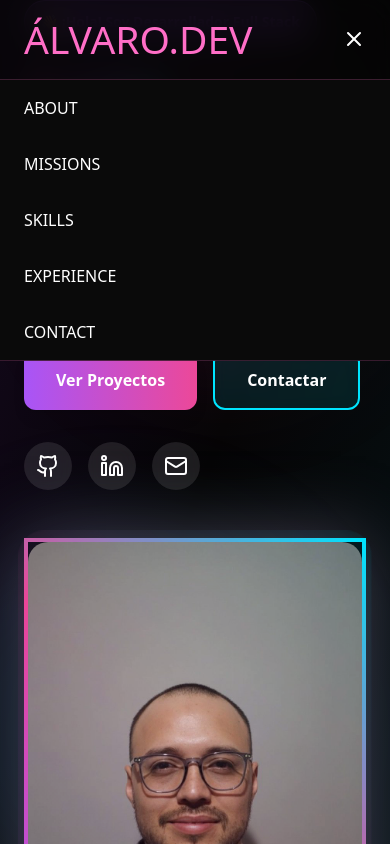
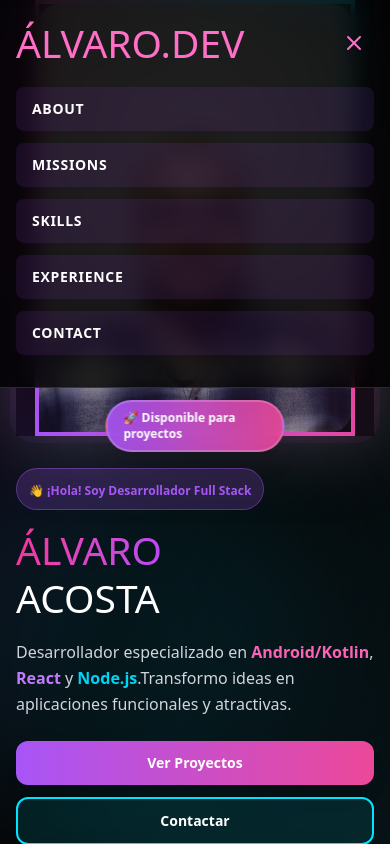
Before and after one commit to barvaro0411/portfolio-gta, a React (Vite) app: page / in a window 390 px wide. Both pictures are taken after a click on the button 354 px from the left and 39 px from the top of the page. Shown: the top 844 px of the page. Built offline with nearby package versions, Linux system fonts and the light colour scheme.

Commit message:
Fix: responsive navbar logo for mobile

```diff
--- a/src/components/Hero.jsx
+++ b/src/components/Hero.jsx
@@ -7,13 +7,13 @@ const Hero = () => {
   }
 
   return (
-    <section className="min-h-screen flex items-center justify-center px-6 relative overflow-hidden">
+    <section className="min-h-screen flex items-center justify-center px-4 sm:px-6 relative overflow-hidden">
       {/* Gradientes de fondo */}
       <div className="absolute inset-0 bg-gradient-to-br from-purple-900/20 via-transparent to-cyan-900/20" />
       <div className="absolute top-20 left-20 w-72 h-72 bg-pink-500/10 rounded-full blur-3xl" />
       <div className="absolute bottom-20 right-20 w-96 h-96 bg-cyan-500/10 rounded-full blur-3xl" />
 
-      <div className="max-w-7xl mx-auto grid md:grid-cols-2 gap-12 items-center relative z-10">
+      <div className="max-w-7xl mx-auto grid md:grid-cols-2 gap-8 md:gap-12 items-center relative z-10">
         {/* Contenido de texto */}
         <motion.div
           initial={{ opacity: 0, x: -50 }}
@@ -24,13 +24,13 @@ const Hero = () => {
             initial={{ opacity: 0, y: 20 }}
             animate={{ opacity: 1, y: 0 }}
             transition={{ delay: 0.2 }}
-            className="inline-block px-4 py-2 rounded-full mb-6 backdrop-blur"
+            className="inline-block px-3 sm:px-4 py-2 rounded-full mb-4 sm:mb-6 backdrop-blur"
             style={{
               backgroundColor: 'rgba(168, 85, 247, 0.2)',
               border: '1px solid rgba(168, 85, 247, 0.4)'
             }}
           >
-            <span style={{ color: '#A855F7' }} className="font-bold text-sm">
+            <span style={{ color: '#A855F7' }} className="font-bold text-xs sm:text-sm">
               👋 ¡Hola! Soy Desarrollador Full Stack
             </span>
           </motion.div>
@@ -39,26 +39,25 @@ const Hero = () => {
             initial={{ opacity: 0, y: 20 }}
             animate={{ opacity: 1, y: 0 }}
             transition={{ delay: 0.3 }}
-            className="font-display text-6xl md:text-8xl mb-6 leading-tight"
+            className="font-display text-5xl sm:text-6xl md:text-7xl lg:text-8xl mb-4 sm:mb-6 leading-tight"
           >
-            <span className="bg-gradient-to-r from-pink-500 via-purple-500 to-cyan-500 bg-clip-text text-transparent">
+            <span className="bg-gradient-to-r from-pink-500 via-purple-500 to-cyan-500 bg-clip-text text-transparent block">
               ÁLVARO
             </span>
-            <br />
-            <span className="text-white">ACOSTA</span>
+            <span className="text-white block">ACOSTA</span>
           </motion.h1>
 
           <motion.p
             initial={{ opacity: 0, y: 20 }}
             animate={{ opacity: 1, y: 0 }}
             transition={{ delay: 0.4 }}
-            className="text-xl text-gray-300 mb-8 leading-relaxed"
+            className="text-base sm:text-lg md:text-xl text-gray-300 mb-6 sm:mb-8 leading-relaxed"
           >
             Desarrollador especializado en{' '}
             <span className="text-pink-400 font-bold">Android/Kotlin</span>,{' '}
             <span className="text-purple-400 font-bold">React</span> y{' '}
             <span className="text-cyan-400 font-bold">Node.js</span>.
-            <br />
+            <br className="hidden sm:block" />
             Transformo ideas en aplicaciones funcionales y atractivas.
           </motion.p>
 
@@ -66,13 +65,13 @@ const Hero = () => {
             initial={{ opacity: 0, y: 20 }}
             animate={{ opacity: 1, y: 0 }}
             transition={{ delay: 0.5 }}
-            className="flex flex-wrap gap-4"
+            className="flex flex-col sm:flex-row flex-wrap gap-3 sm:gap-4"
           >
             <motion.button
               whileHover={{ scale: 1.05, boxShadow: '0 0 20px rgba(168, 85, 247, 0.6)' }}
               whileTap={{ scale: 0.95 }}
               onClick={scrollToProjects}
-              className="px-8 py-4 rounded-xl font-bold text-white shadow-lg transition cursor-pointer"
+              className="px-6 sm:px-8 py-3 sm:py-4 rounded-xl font-bold text-white shadow-lg transition cursor-pointer text-sm sm:text-base w-full sm:w-auto"
               style={{ background: 'linear-gradient(to right, #A855F7, #EC4899)' }}
             >
               Ver Proyectos
@@ -82,7 +81,7 @@ const Hero = () => {
               href="#contact"
               whileHover={{ scale: 1.05 }}
               whileTap={{ scale: 0.95 }}
-              className="px-8 py-4 rounded-xl border-2 font-bold text-white backdrop-blur transition cursor-pointer"
+              className="px-6 sm:px-8 py-3 sm:py-4 rounded-xl border-2 font-bold text-white backdrop-blur transition cursor-pointer text-sm sm:text-base text-center w-full sm:w-auto"
               style={{
                 borderColor: '#00E5FF',
                 backgroundColor: 'rgba(0, 229, 255, 0.1)'
@@ -97,17 +96,17 @@ const Hero = () => {
             initial={{ opacity: 0 }}
             animate={{ opacity: 1 }}
             transition={{ delay: 0.6 }}
-            className="flex gap-4 mt-8"
+            className="flex gap-3 sm:gap-4 mt-6 sm:mt-8 justify-center sm:justify-start"
           >
             <motion.a
               href="https://github.com/barvaro0411"
               target="_blank"
               rel="noopener noreferrer"
               whileHover={{ scale: 1.2, rotate: 360 }}
-              className="p-3 rounded-full backdrop-blur transition cursor-pointer"
+              className="p-2 sm:p-3 rounded-full backdrop-blur transition cursor-pointer"
               style={{ backgroundColor: 'rgba(255, 255, 255, 0.1)' }}
             >
-              <Github className="w-6 h-6 text-white" />
+              <Github className="w-5 h-5 sm:w-6 sm:h-6 text-white" />
             </motion.a>
 
             <motion.a
@@ -115,29 +114,29 @@ const Hero = () => {
               target="_blank"
               rel="noopener noreferrer"
               whileHover={{ scale: 1.2, rotate: 360 }}
-              className="p-3 rounded-full backdrop-blur transition cursor-pointer"
+              className="p-2 sm:p-3 rounded-full backdrop-blur transition cursor-pointer"
               style={{ backgroundColor: 'rgba(255, 255, 255, 0.1)' }}
             >
-              <Linkedin className="w-6 h-6 text-white" />
+              <Linkedin className="w-5 h-5 sm:w-6 sm:h-6 text-white" />
             </motion.a>
 
             <motion.a
               href="mailto:barvaro0411@gmail.com"
               whileHover={{ scale: 1.2, rotate: 360 }}
-              className="p-3 rounded-full backdrop-blur transition cursor-pointer"
+              className="p-2 sm:p-3 rounded-full backdrop-blur transition cursor-pointer"
               style={{ backgroundColor: 'rgba(255, 255, 255, 0.1)' }}
             >
-              <Mail className="w-6 h-6 text-white" />
+              <Mail className="w-5 h-5 sm:w-6 sm:h-6 text-white" />
             </motion.a>
           </motion.div>
         </motion.div>
 
-        {/* Imagen de perfil con nueva.jpg */}
+        {/* Imagen de perfil */}
         <motion.div
           initial={{ opacity: 0, scale: 0.8, x: 50 }}
           animate={{ opacity: 1, scale: 1, x: 0 }}
           transition={{ duration: 0.8, delay: 0.3 }}
-          className="relative"
+          className="relative order-first md:order-last"
         >
           <motion.div
             animate={{
@@ -154,7 +153,7 @@ const Hero = () => {
             <img
               src="/images/nueva.jpg"
               alt="Álvaro Acosta"
-  className="w-full max-w-md mx-auto rounded-3xl"
+              className="w-full max-w-xs sm:max-w-sm md:max-w-md mx-auto rounded-3xl"
               style={{
                 border: '4px solid',
                 borderImage: 'linear-gradient(45deg, #A855F7, #EC4899, #00E5FF) 1'
@@ -182,13 +181,13 @@ const Hero = () => {
             animate={{ opacity: 1, y: 0 }}
             transition={{ delay: 1 }}
             whileHover={{ scale: 1.05 }}
-            className="absolute -bottom-6 left-1/2 transform -translate-x-1/2 px-6 py-3 rounded-full backdrop-blur-md shadow-xl"
+            className="absolute -bottom-4 sm:-bottom-6 left-1/2 transform -translate-x-1/2 px-4 sm:px-6 py-2 sm:py-3 rounded-full backdrop-blur-md shadow-xl"
             style={{
               background: 'linear-gradient(to right, rgba(168, 85, 247, 0.9), rgba(236, 72, 153, 0.9))',
               border: '2px solid rgba(255, 255, 255, 0.2)'
             }}
           >
-            <p className="text-white font-bold text-sm">🚀 Disponible para proyectos</p>
+            <p className="text-white font-bold text-xs sm:text-sm">🚀 Disponible para proyectos</p>
           </motion.div>
         </motion.div>
       </div>
@@ -201,7 +200,7 @@ const Hero = () => {
         className="absolute bottom-8 left-1/2 transform -translate-x-1/2 cursor-pointer"
         onClick={scrollToProjects}
       >
-        <ChevronDown className="w-8 h-8" style={{ color: '#A855F7' }} />
+        <ChevronDown className="w-6 h-6 sm:w-8 sm:h-8" style={{ color: '#A855F7' }} />
       </motion.div>
     </section>
   )
--- a/src/components/Navbar.jsx
+++ b/src/components/Navbar.jsx
@@ -1,106 +1,94 @@
+import { useState } from 'react'
 import { motion } from 'framer-motion'
-import { useState } from 'react'
 import { Menu, X } from 'lucide-react'
-import { Link } from 'react-scroll'
 
 const Navbar = () => {
   const [isOpen, setIsOpen] = useState(false)
 
-  const links = [
-    { name: 'ABOUT', to: 'about' },
-    { name: 'MISSIONS', to: 'projects' },
-    { name: 'SKILLS', to: 'skills' },
-    { name: 'EXPERIENCE', to: 'timeline' },
-    { name: 'CONTACT', to: 'contact' },
+  const scrollToSection = (id) => {
+    document.getElementById(id)?.scrollIntoView({ behavior: 'smooth' })
+    setIsOpen(false)
+  }
+
+  const menuItems = [
+    { label: 'ABOUT', id: 'about' },
+    { label: 'MISSIONS', id: 'projects' },
+    { label: 'SKILLS', id: 'skills' },
+    { label: 'EXPERIENCE', id: 'experience' },
+    { label: 'CONTACT', id: 'contact' },
   ]
 
   return (
     <motion.nav
       initial={{ y: -100 }}
       animate={{ y: 0 }}
-      className="fixed top-0 left-0 right-0 z-40 backdrop-blur-lg border-b"
+      className="fixed top-0 left-0 right-0 z-50 px-4 sm:px-6 py-4 backdrop-blur-md border-b"
       style={{
-        backgroundColor: 'rgba(5, 5, 5, 0.8)',
-        borderColor: 'rgba(255, 110, 199, 0.2)'
+        backgroundColor: 'rgba(0, 0, 0, 0.8)',
+        borderColor: 'rgba(168, 85, 247, 0.3)'
       }}
     >
-      <div className="max-w-7xl mx-auto px-6 py-4 flex justify-between items-center">
-        {/* Logo */}
-        <Link
-          to="hero"
-          spy={true}
-          smooth={true}
-          duration={500}
-        >
+      <div className="max-w-7xl mx-auto flex items-center justify-between">
+        {/* Logo - Responsive */}
         <motion.div
           whileHover={{ scale: 1.05 }}
-            className="font-display text-3xl cursor-pointer"
+          className="font-display text-xl sm:text-2xl md:text-3xl cursor-pointer"
+          onClick={() => scrollToSection('hero')}
           style={{ color: '#FF6EC7' }}
         >
           ÁLVARO.DEV
         </motion.div>
-        </Link>
 
         {/* Desktop Menu */}
         <div className="hidden md:flex gap-8">
-          {links.map((link, index) => (
-            <Link
-              key={index}
-              to={link.to}
-              spy={true}
-              smooth={true}
-              offset={-70}
-              duration={500}
-              activeClass="active-link"
+          {menuItems.map((item, index) => (
+            <motion.button
+              key={item.id}
+              whileHover={{ scale: 1.1, color: '#FF6EC7' }}
+              onClick={() => scrollToSection(item.id)}
+              className="font-bold text-sm tracking-wider transition"
+              style={{ color: '#FFFFFF' }}
             >
-              <motion.div
-                whileHover={{ scale: 1.1, color: '#FF6EC7' }}
-                className="font-bold text-white cursor-pointer transition"
-              >
-                {link.name}
-              </motion.div>
-            </Link>
+              {item.label}
+            </motion.button>
           ))}
         </div>
 
         {/* Mobile Menu Button */}
-        <button
+        <motion.button
+          whileTap={{ scale: 0.9 }}
           onClick={() => setIsOpen(!isOpen)}
-          className="md:hidden text-white z-50"
+          className="md:hidden p-2 rounded-lg"
+          style={{ color: '#FF6EC7' }}
         >
           {isOpen ? <X className="w-6 h-6" /> : <Menu className="w-6 h-6" />}
-        </button>
+        </motion.button>
       </div>
 
       {/* Mobile Menu */}
+      {isOpen && (
         <motion.div
-        initial={false}
-        animate={{ height: isOpen ? 'auto' : 0, opacity: isOpen ? 1 : 0 }}
-        className="md:hidden overflow-hidden border-t"
+          initial={{ opacity: 0, height: 0 }}
+          animate={{ opacity: 1, height: 'auto' }}
+          exit={{ opacity: 0, height: 0 }}
+          className="md:hidden mt-4 pb-4 space-y-3"
+        >
+          {menuItems.map((item) => (
+            <motion.button
+              key={item.id}
+              whileTap={{ scale: 0.95 }}
+              onClick={() => scrollToSection(item.id)}
+              className="block w-full text-left px-4 py-3 rounded-lg font-bold text-sm tracking-wider transition"
               style={{
-          backgroundColor: '#0A0A0A',
-          borderColor: 'rgba(255, 110, 199, 0.2)'
+                color: '#FFFFFF',
+                backgroundColor: 'rgba(168, 85, 247, 0.1)'
               }}
             >
-        {links.map((link, index) => (
-          <Link
-            key={index}
-            to={link.to}
-            spy={true}
-            smooth={true}
-            offset={-70}
-            duration={500}
-            onClick={() => setIsOpen(false)}
-          >
-            <motion.div
-              whileHover={{ x: 10, backgroundColor: 'rgba(255, 110, 199, 0.1)' }}
-              className="block px-6 py-4 text-white cursor-pointer transition"
-            >
-              {link.name}
-            </motion.div>
-          </Link>
+              {item.label}
+            </motion.button>
           ))}
         </motion.div>
+      )}
     </motion.nav>
   )
 }
```
Lines whose indentation alone changed are shown as unchanged.
